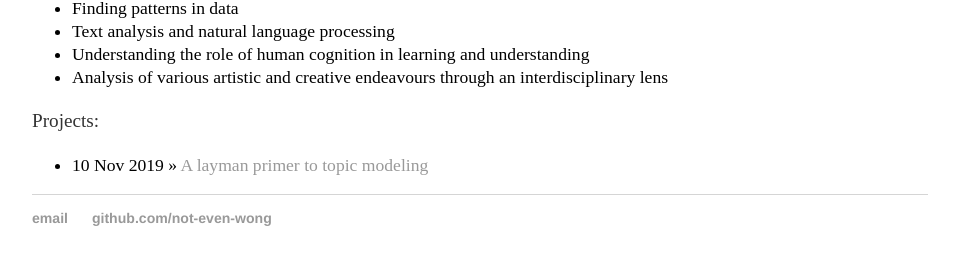
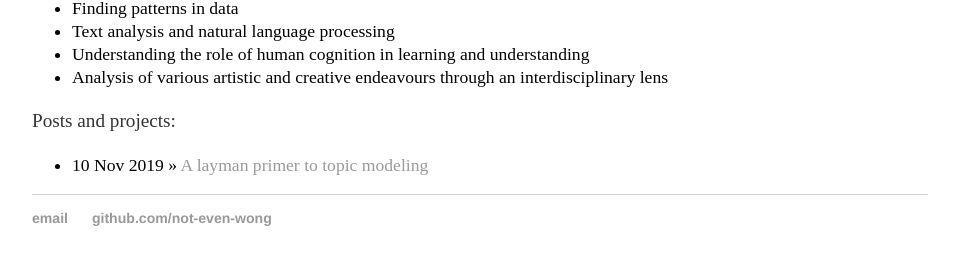
Before and after one commit to not-even-wong/not-even-wong.github.io, a Jekyll site: the page built from index.html, in a window 1280 px wide. Shown: the part 224-489 px from the top of the page, without its empty margins (160-1114 px from the left). Built offline with Jekyll 4.4.1, drawn with Linux system fonts in a browser that asks for light colours.

Commit message:
Update index.html

```diff
--- a/index.html
+++ b/index.html
@@ -12,13 +12,10 @@ title: Not Even Wong - an amateur data analysis repository
         <li>Analysis of various artistic and creative endeavours through an interdisciplinary lens</li>
         </ul>
 	<p></p>
-	<p>Projects:</p>
+	<p>Posts and projects:</p>
 	<ul>
 	{% for post in site.posts %}
 	    <li><span>{{ post.date | date_to_string }}</span> » <a href="{{ post.url }}" title="{{ post.title }}">{{ post.title }}</a></li>
 	{% endfor %}
 	</ul>
 </div>
-
-<ul class="posts">
-</ul>
```
